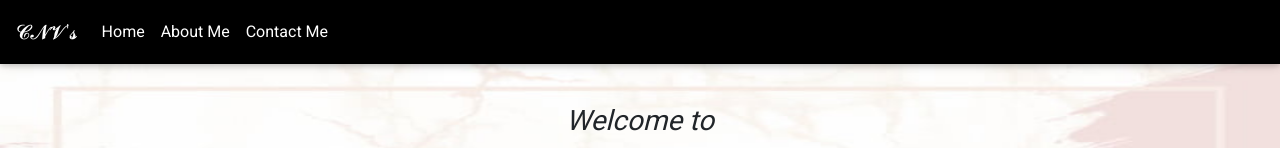
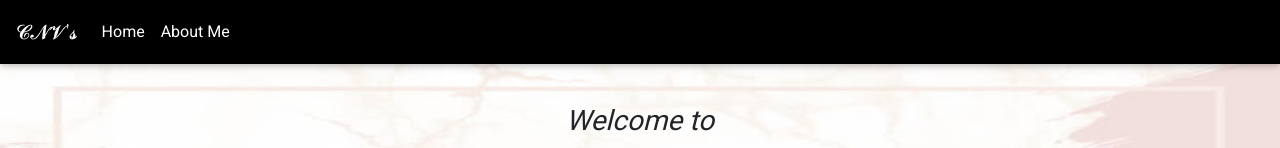
Before and after one commit to Nagavinay017/cnvs_portfolio, a plain HTML site: page index.html in a window 1280 px wide. Shown: the top 148 px of the page. Drawn offline with nearby package versions, Linux system fonts and the light colour scheme.

Commit message:
Update index.html

```diff
--- a/index.html
+++ b/index.html
@@ -47,9 +47,9 @@
       <li class="nav-item">
         <a class="nav-link" href="https://nagavinay017.github.io/cnvs_portfolio/#about">About Me</a>
       </li>
-      <li class="nav-item">
+<!--       <li class="nav-item">
         <a class="nav-link" href="https://nagavinay017.github.io/cnvs_portfolio/contact.html">Contact Me</a>
-      </li>
+      </li> -->
 
 
     </ul>
@@ -147,7 +147,7 @@
           <div class="col-12 col-md-12 col-lg-4">
               <h4 style="color:white">Thank You</h4>
               <p class="light" style="color:white;font-size:14px">A very much thank u for visiting my website.If any query, please don't hesitate to contact me.</p>
-              <p class="light" style="color:white;font-size:14px">You can contact directly through <a href="https://nagavinay017.github.io/cnvs_portfolio/contact.html" style="color:white;text-decoration: underline;">Contact Me</a> page</p>
+              <p class="light" style="color:white;font-size:14px">You can contact directly through <a href="#" style="color:white;text-decoration: underline;">Contact Me</a> page</p>
           </div>
           <div class="col-12 col-md-12 col-lg-4" style="color:white">
               <h4 class="ml-2">Get in Touch</h4>
```
